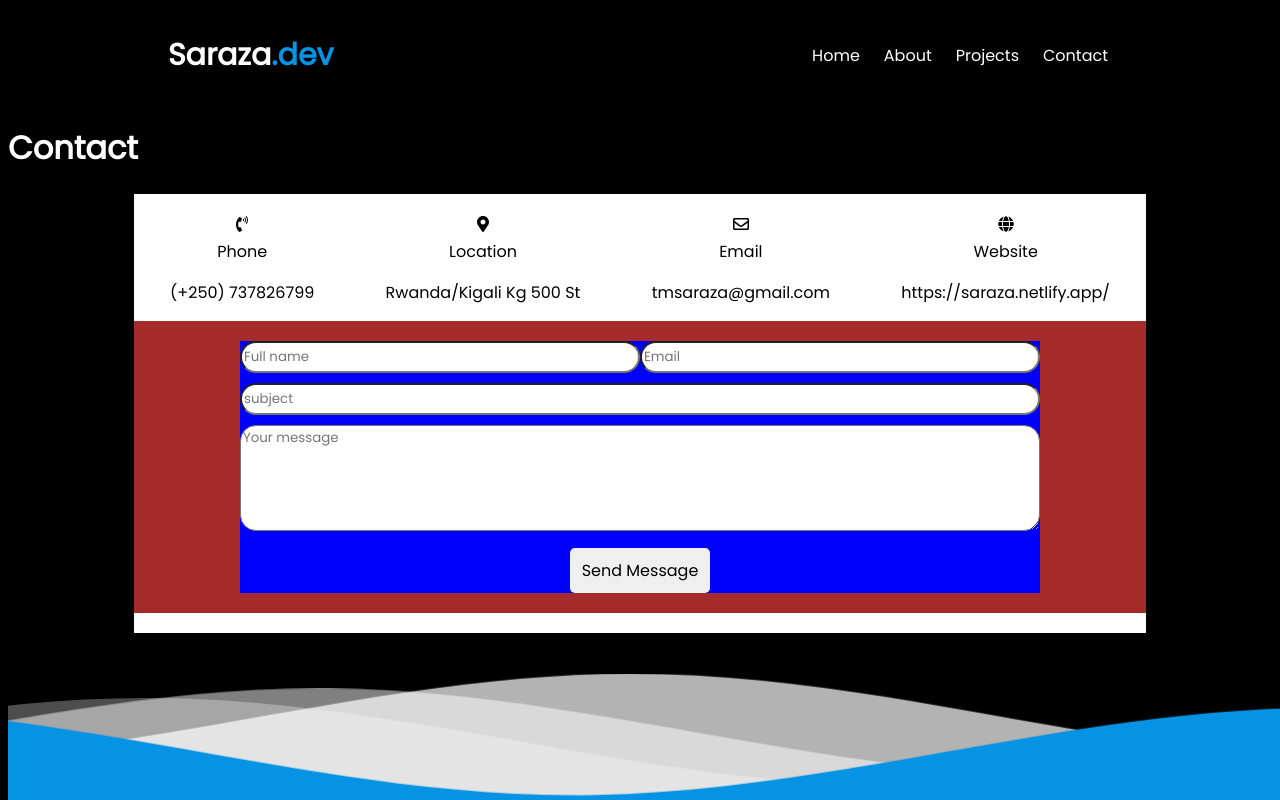
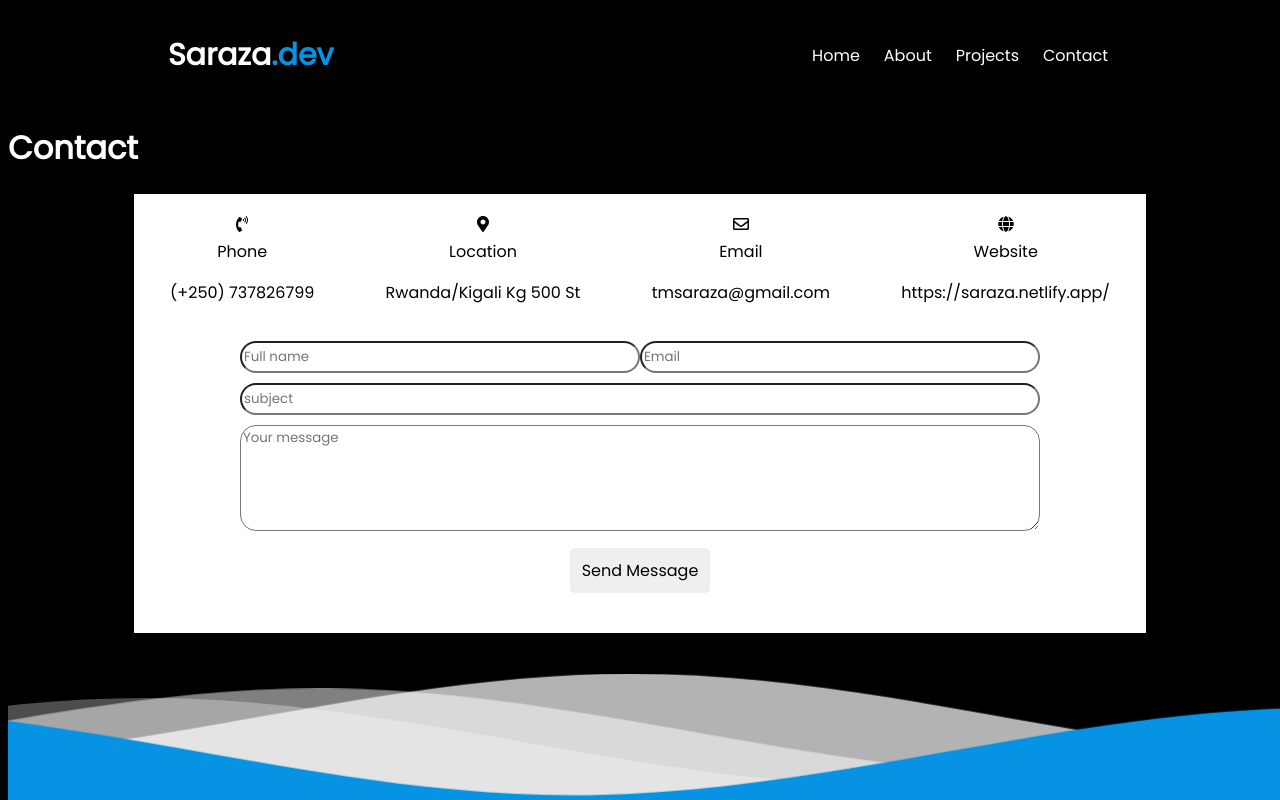
Before and after one commit to sarazaToussaint/Saraza-dev, a React (Create React App) app: page /Contact in a window 1280 px wide. Built offline with nearby package versions, Linux system fonts and the light colour scheme.

Commit message:
Make some changes on style

```diff
--- a/src/components/Contact.module.css
+++ b/src/components/Contact.module.css
@@ -18,7 +18,8 @@
 
 .formContainer {
   margin: auto;
-  background-color: brown;
+
+  /* background-color: brown; */
   padding: 20px;
 }
 
@@ -39,7 +40,8 @@ input {
 
 .formContainer form {
   width: 50rem;
-  background-color: blue;
+
+  /* background-color: blue; */
   margin: 0 auto;
   display: block;
 }
```
